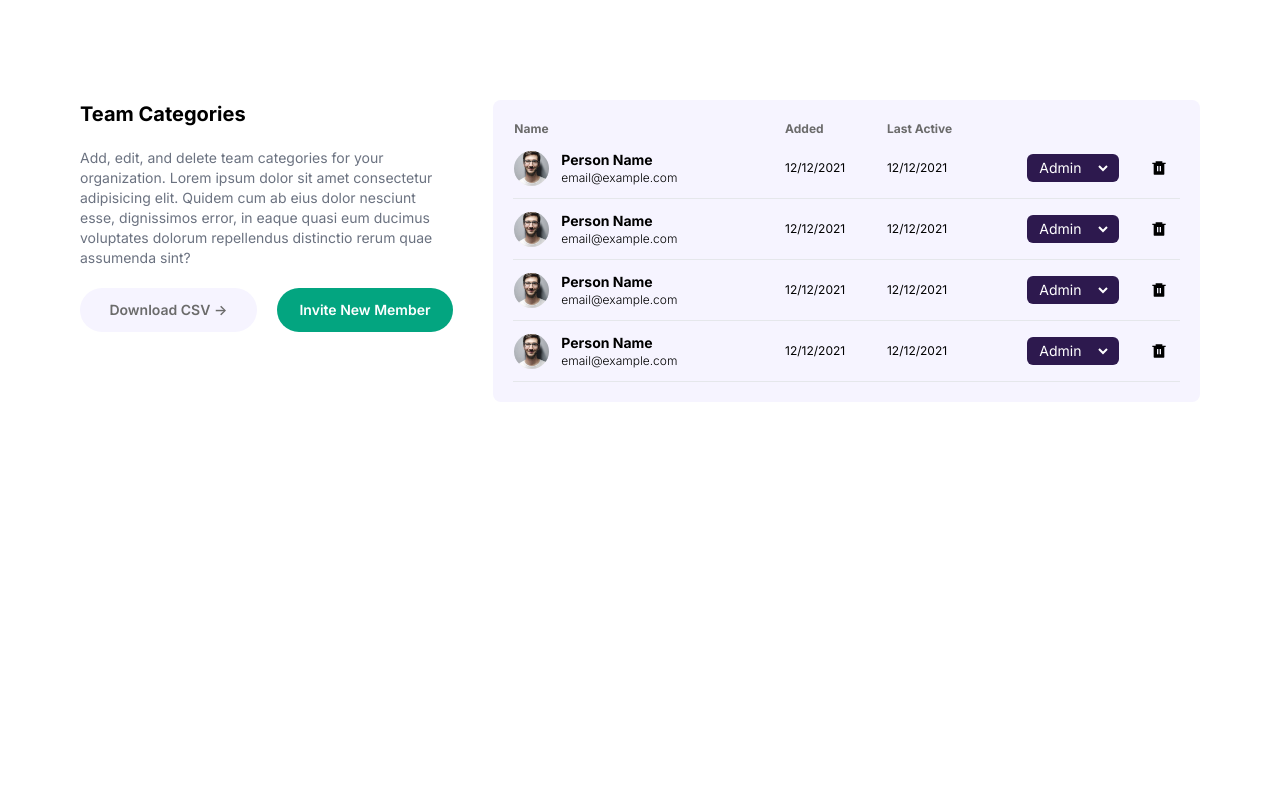
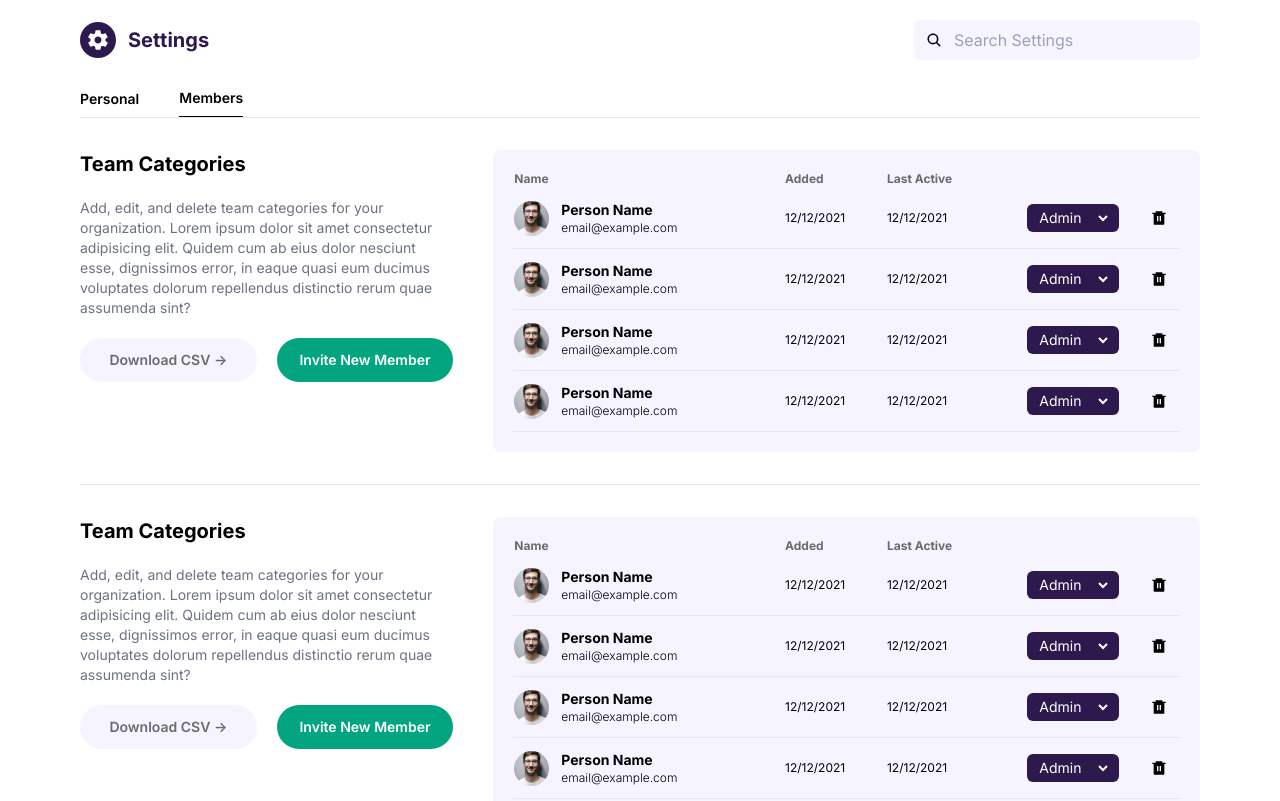
Before and after one commit to akmedb59/neuralsignt-AI, a Next.js app: page /admin/settings in a window 1280 px wide. Shown: the top 801 px of the page. Built offline with nearby package versions, Linux system fonts and the light colour scheme.

Commit message:
Settings Page Done

```diff
--- a/src/app/admin/settings/page.jsx
+++ b/src/app/admin/settings/page.jsx
@@ -1,9 +1,30 @@
 import TeamCategorySection from "@/app/components/admin/settings/teamCategorySection";
 import React from 'react'
-
+import { IoMdSettings } from "react-icons/io";
+import { IoSearch } from "react-icons/io5";
 const Page = () => {
   return (
-    <div className="p-20">
+    <div className="px-20">
+      <div className="flex items-center justify-between py-5">
+        <div className="flex items-center gap-3">
+          <div className="rounded-full bg-btpurple p-1.5 text-2xl text-white">
+            <IoMdSettings />
+          </div>
+          <div className="text-xl font-bold text-btpurple">Settings</div>
+        </div>
+        <div className="flex items-center rounded-lg bg-bggrey py-2 px-3">
+
+            <IoSearch />
+
+          <input type="text" className="bg-transparent outline-none pl-3" placeholder="Search Settings"/>
+        </div>
+      </div>
+      <div className="flex items-center gap-10 border-b text-sm font-semibold">
+        <div className="py-2">Personal</div>
+        <div className="border-b border-black py-2">Members</div>
+      </div>
+      <TeamCategorySection />
+      <TeamCategorySection />
       <TeamCategorySection />
     </div>
   );
--- a/src/app/components/admin/settings/teamCategorySection.jsx
+++ b/src/app/components/admin/settings/teamCategorySection.jsx
@@ -4,7 +4,7 @@ import MembersList from "./membersList";
 
 const TeamCategorySection = () => {
   return (
-    <div className="flex flex-col items-start justify-between gap-5 py-5 md:flex-row lg:gap-10">
+    <div className="flex flex-col items-start justify-between gap-5 py-8 border-b md:flex-row lg:gap-10">
       <div className="w-1/3 space-y-5">
         <h2 className="text-xl font-bold">Team Categories</h2>
         <p className="text-sm text-gray-500">
```
